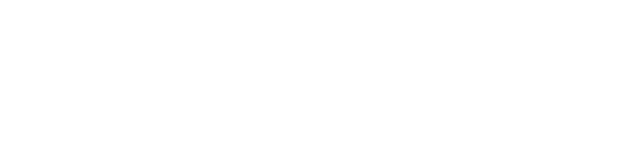
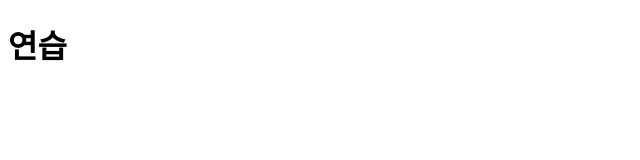
Before and after one commit to Ojongseok/Ojongseok.github.io, a plain HTML site: page index.html in a window 1280 px wide. Shown: the whole page, without its empty margins (0-640 px from the left). Drawn offline with Linux system fonts and the light colour scheme.

Commit message:
Update index.html

```diff
--- a/index.html
+++ b/index.html
@@ -4,4 +4,7 @@
 <meta charset="utf-8">
   <title>포도빛</title>
   </head>
+    <body>
+      <h1>연습</h1>
+  </body>
 </html>
```
